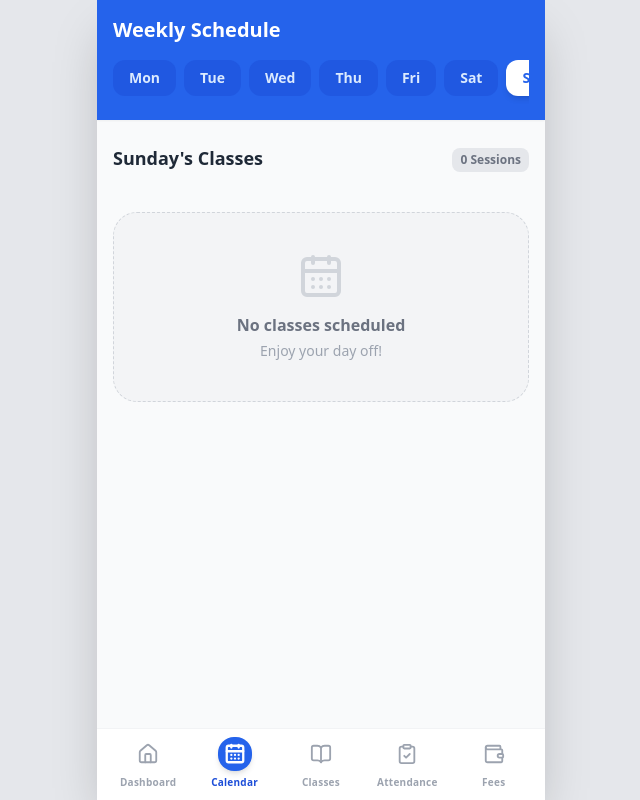
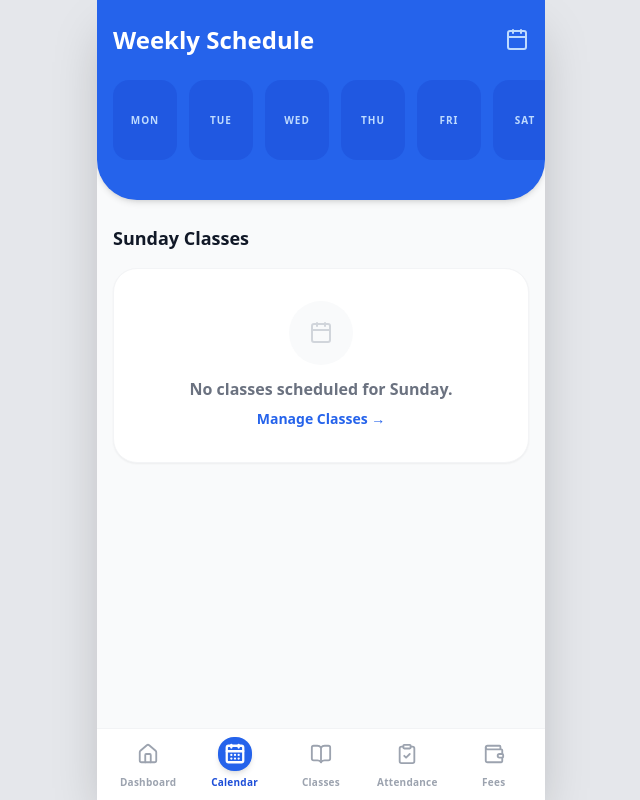
Before and after one commit to pinmin87/Basketball-Operating-System, a Next.js app: page /calendar in a window 1280 px wide. Shown: the whole page, without its empty margins (319-959 px from the left). Built offline with nearby package versions, Linux system fonts and the light colour scheme.

Commit message:
feat: complete MVP sync for players, classes, fees and calendar

```diff
--- a/app/calendar/page.tsx
+++ b/app/calendar/page.tsx
@@ -1,7 +1,8 @@
 'use client';
 
 import { useState, useEffect } from 'react';
-import { CalendarDays, Clock, MapPin } from 'lucide-react';
+import { Calendar as CalendarIcon, MapPin, Users, Clock, ChevronRight } from 'lucide-react';
+import Link from 'next/link';
 
 const DAYS_OF_WEEK = ['Monday', 'Tuesday', 'Wednesday', 'Thursday', 'Friday', 'Saturday', 'Sunday'];
 
@@ -10,131 +11,131 @@ const formatTime = (time24: string) => {
   const [hourString, minute] = time24.split(':');
   const hour = parseInt(hourString, 10);
   const ampm = hour >= 12 ? 'PM' : 'AM';
-  const hour12 = hour % 12 || 12;
-  return `${hour12}:${minute} ${ampm}`;
+  return `${hour % 12 || 12}:${minute} ${ampm}`;
 };
 
 export default function CalendarPage() {
   const [isMounted, setIsMounted] = useState(false);
-  const [selectedDay, setSelectedDay] = useState('Wednesday'); // 默认显示星期三，您可以根据需求改
-  const [allSchedules, setAllSchedules] = useState<any[]>([]);
+  const [classes, setClasses] = useState<any[]>([]);
+  const [selectedDay, setSelectedDay] = useState<string>('Saturday'); // 默认展示周六
 
-  // 核心逻辑：从 Classes 模块读取真实数据并转化为日历事件
   useEffect(() => {
     setIsMounted(true);
-    // 获取当天的星期几作为默认选中日
+    const savedClasses = localStorage.getItem('academy_classes');
+    if (savedClasses) {
+      try { setClasses(JSON.parse(savedClasses)); } catch (e) {}
+    }
+
+    // 自动定位到今天
     const today = new Date().toLocaleDateString('en-US', { weekday: 'long' });
     if (DAYS_OF_WEEK.includes(today)) {
       setSelectedDay(today);
     }
+  }, []);
 
-    const saved = localStorage.getItem('academy_classes');
-    if (saved) {
-      try {
-        const parsedClasses = JSON.parse(saved);
-        const flatSchedules: any[] = [];
-
-        // 遍历所有班级，把多节课拆解成一个个独立的日历事件
-        parsedClasses.forEach((cls: any) => {
-          if (cls.schedules && cls.schedules.length > 0) {
+  // 将所有班级的 Schedule 展平，方便按星期筛选
+  const allSchedules: any[] = [];
+  classes.forEach(cls => {
+    if (cls.schedules && Array.isArray(cls.schedules)) {
       cls.schedules.forEach((sch: any) => {
-              flatSchedules.push({
+        allSchedules.push({
           classId: cls.id,
           className: cls.name,
-                skill: cls.skillLevel,
-                venue: cls.venue || 'TBA',
+          skillLevel: cls.skillLevel,
+          venue: cls.venue,
+          enrolledCount: cls.enrolledPlayers?.length || 0,
           day: sch.day,
-                start: sch.startTime,
-                end: sch.endTime,
-                studentCount: cls.enrolledPlayers ? cls.enrolledPlayers.length : 0
+          startTime: sch.startTime,
+          endTime: sch.endTime
         });
       });
     }
   });
 
-        setAllSchedules(flatSchedules);
-      } catch (e) {
-        console.error('Failed to parse classes for calendar', e);
-      }
-    }
-  }, []);
+  // 筛选出选中星期的课程，并按时间排序
+  const daySchedules = allSchedules
+    .filter(s => s.day === selectedDay)
+    .sort((a, b) => a.startTime.localeCompare(b.startTime));
 
-  // 筛选出选定当天的课程，并按开始时间从早到晚排序
-  const dayClasses = allSchedules
-    .filter(s => s.day === selectedDay)
-    .sort((a, b) => a.start.localeCompare(b.start));
-
-  if (!isMounted) {
-    return (
-      <div className="min-h-screen bg-gray-50 flex items-center justify-center pb-32">
-        <p className="text-gray-400 font-bold animate-pulse">Loading Schedule...</p>
-      </div>
-    );
-  }
+  if (!isMounted) return <div className="h-full flex items-center justify-center"><p className="text-gray-400 font-bold">Loading Calendar...</p></div>;
 
   return (
-    <main className="min-h-screen bg-gray-50 pb-32">
-      <header className="bg-blue-600 text-white p-4 pt-safe pb-4 shadow-sm sticky top-0 z-20">
-        <h1 className="text-xl font-bold mb-4">Weekly Schedule</h1>
+    <div className="bg-gray-50 min-h-full pb-20">
+      <header className="bg-blue-600 text-white p-4 pt-safe pb-8 rounded-b-[2.5rem] shadow-md sticky top-0 z-10">
+        <div className="flex justify-between items-center mb-6 mt-2">
+          <h1 className="text-2xl font-black">Weekly Schedule</h1>
+          <CalendarIcon size={24} className="text-blue-200" />
+        </div>
 
-        {/* 水平滚动的星期选择器 */}
-        <div className="flex overflow-x-auto hide-scrollbar space-x-2 pb-2">
-          {DAYS_OF_WEEK.map(day => (
+        {/* 星期滚动选择器 (横向滑动) */}
+        <div className="flex space-x-3 overflow-x-auto pb-2 scrollbar-hide -mx-4 px-4 snap-x">
+          {DAYS_OF_WEEK.map(day => {
+            const isSelected = selectedDay === day;
+            const shortDay = day.substring(0, 3).toUpperCase();
+            return (
               <button
                 key={day}
                 onClick={() => setSelectedDay(day)}
-              className={`flex-shrink-0 px-4 py-2 rounded-xl text-sm font-bold transition-colors ${
-                selectedDay === day ? 'bg-white text-blue-600 shadow-md' : 'bg-blue-700/50 text-blue-100 active:bg-blue-700'
+                className={`snap-center shrink-0 flex flex-col items-center justify-center w-16 h-20 rounded-2xl transition-all ${
+                  isSelected
+                    ? 'bg-white text-blue-600 shadow-lg scale-105 border-2 border-white'
+                    : 'bg-blue-700/50 text-blue-200 hover:bg-blue-700/70'
                 }`}
               >
-              {day.slice(0, 3)}
+                <span className={`text-[10px] font-black tracking-widest ${isSelected ? 'text-blue-400' : ''}`}>{shortDay}</span>
               </button>
-          ))}
+            );
+          })}
         </div>
       </header>
 
       <div className="p-4 mt-2">
-        <div className="flex justify-between items-end mb-4">
-          <h2 className="text-lg font-black text-gray-800">{selectedDay}'s Classes</h2>
-          <span className="text-xs font-bold text-gray-500 bg-gray-200 px-2 py-1 rounded-lg">
-            {dayClasses.length} {dayClasses.length === 1 ? 'Session' : 'Sessions'}
+        <h2 className="text-lg font-black text-gray-900 mb-4">{selectedDay} Classes</h2>
+
+        {daySchedules.length === 0 ? (
+          <div className="bg-white rounded-[1.5rem] p-8 text-center border border-gray-100 shadow-sm">
+             <div className="bg-gray-50 w-16 h-16 rounded-full flex items-center justify-center mx-auto mb-3">
+               <CalendarIcon size={24} className="text-gray-300" />
+             </div>
+             <p className="text-gray-500 font-bold">No classes scheduled for {selectedDay}.</p>
+             <Link href="/classes" className="text-blue-600 text-sm font-black mt-2 inline-block hover:underline">
+               Manage Classes &rarr;
+             </Link>
+          </div>
+        ) : (
+          <div className="space-y-4">
+            {daySchedules.map((sch, idx) => (
+              <div key={idx} className="bg-white rounded-[1.5rem] p-5 shadow-sm border border-gray-100 flex relative overflow-hidden">
+                {/* 左侧时间线视觉 */}
+                <div className="w-1.5 bg-blue-500 rounded-full absolute left-0 top-4 bottom-4"></div>
+
+                <div className="pl-3 w-full">
+                  <div className="flex justify-between items-start mb-2">
+                    <h3 className="font-black text-gray-900 text-lg">{sch.className}</h3>
+                    <span className="inline-flex text-[9px] font-black px-2.5 py-1 rounded-md bg-blue-50 text-blue-600 uppercase tracking-widest">
+                      {sch.skillLevel}
                     </span>
                   </div>
 
-        {dayClasses.length === 0 ? (
-          <div className="text-center bg-gray-100 rounded-3xl p-10 mt-10 border border-dashed border-gray-300">
-            <CalendarDays size={48} className="mx-auto text-gray-300 mb-3" />
-            <p className="text-gray-500 font-bold">No classes scheduled</p>
-            <p className="text-gray-400 text-sm mt-1">Enjoy your day off!</p>
+                  <div className="space-y-2 mb-4">
+                    <div className="flex items-center text-sm font-bold text-gray-600">
+                      <Clock size={14} className="mr-2 text-blue-400" />
+                      {formatTime(sch.startTime)} - {formatTime(sch.endTime)}
                     </div>
-        ) : (
-          <div className="relative border-l-2 border-blue-100 ml-4 space-y-8 pb-8 mt-6">
-            {dayClasses.map((cls, index) => (
-              <div key={index} className="relative pl-6">
-                {/* 时间轴圆点 */}
-                <div className="absolute -left-[9px] top-1 bg-white border-4 border-blue-500 w-4 h-4 rounded-full shadow-sm"></div>
-
-                <p className="text-blue-600 font-black text-sm mb-2">
-                  {formatTime(cls.start)} - {formatTime(cls.end)}
-                </p>
-
-                <div className="bg-white p-4 rounded-2xl shadow-sm border border-gray-100">
-                  <div className="flex justify-between items-start">
-                    <h3 className="font-black text-gray-900 text-lg leading-tight">{cls.className}</h3>
-                    {/* 显示班级当前报名人数 */}
-                    <span className="text-[10px] font-bold bg-blue-50 text-blue-600 px-2 py-1 rounded-md shrink-0 ml-2">
-                      {cls.studentCount} Pax
-                    </span>
+                    <div className="flex items-center text-sm font-bold text-gray-600">
+                      <MapPin size={14} className="mr-2 text-blue-400" />
+                      {sch.venue || 'TBA'}
+                    </div>
                   </div>
 
-                  <div className="flex flex-wrap items-center text-xs font-bold text-gray-500 mt-3 gap-y-2">
-                    <span className="flex items-center mr-4">
-                      <div className="w-1.5 h-1.5 rounded-full bg-gray-400 mr-1.5"></div>
-                      {cls.skill}
-                    </span>
-                    <span className="flex items-center bg-gray-50 px-2 py-1 rounded-md border border-gray-100">
-                      <MapPin size={12} className="mr-1 text-gray-400" /> {cls.venue}
-                    </span>
+                  <div className="flex justify-between items-center pt-4 border-t border-gray-50">
+                    <div className="flex items-center text-[11px] font-black text-gray-400 uppercase tracking-widest">
+                      <Users size={14} className="mr-1.5" />
+                      {sch.enrolledCount} Students
+                    </div>
+                    <Link href="/attendance" className="flex items-center text-sm font-black text-blue-600 bg-blue-50 px-3 py-1.5 rounded-lg active:bg-blue-100 transition-colors">
+                      Take Roll <ChevronRight size={16} className="ml-0.5" />
+                    </Link>
                   </div>
                 </div>
               </div>
@@ -142,6 +143,6 @@ export default function CalendarPage() {
           </div>
         )}
       </div>
-    </main>
+    </div>
   );
 }
--- a/app/classes/page.tsx
+++ b/app/classes/page.tsx
@@ -166,7 +166,7 @@ function ClassesContent() {
                 <h4 className="text-xs font-black text-blue-600 uppercase tracking-wider mb-3 flex items-center"><UserPlus size={16} className="mr-1.5" /> Add from Database</h4>
                 <div className="relative mb-4">
                   <Search size={18} className="absolute left-4 top-3.5 text-gray-400" />
-                  <input type="text" placeholder="Search by name or phone..." value={playerSearch} onChange={(e) => setPlayerSearch(e.target.value)} className="w-full bg-gray-50 border border-gray-200 rounded-2xl pl-11 pr-4 py-3.5 text-[16px] font-medium focus:outline-none focus:ring-2 focus:ring-blue-500" />
+                  <input type="text" placeholder="Search by name or phone..." value={playerSearch} onChange={(e) => setPlayerSearch(e.target.value)} className="w-full bg-gray-50 border border-gray-200 rounded-xl pl-11 pr-4 py-3.5 text-[16px] font-medium focus:outline-none focus:ring-2 focus:ring-blue-500" />
                 </div>
                 <div className="space-y-3">
                   {availablePlayers.length === 0 ? (
@@ -194,7 +194,6 @@ function ClassesContent() {
                     <button onClick={() => setIsModalOpen(false)} className="bg-white text-gray-400 rounded-full p-2.5 border border-gray-200 active:bg-gray-100"><X size={20} /></button>
                  </div>
 
-                 {/* 确保能滚动到底部 */}
                  <div className="p-6 overflow-y-auto flex-1 space-y-5 pb-32">
                     <div>
                       <label className="block text-[11px] font-black text-gray-400 uppercase tracking-widest mb-2 ml-1">Class Name <span className="text-red-500">*</span></label>
@@ -235,7 +234,6 @@ function ClassesContent() {
                         </div>
                       ))}
 
-                      {/* 这里就是您心心念念的 Add Another Session 按钮，保证绝对可见！ */}
                       <button onClick={addSchedule} className="w-full bg-blue-100 text-blue-700 font-black py-4 rounded-2xl text-sm flex items-center justify-center active:bg-blue-200 transition-colors">
                         <Plus size={18} className="mr-1.5" /> Add Another Session
                       </button>
```
Also changed, not shown: app/fees/page.tsx (+5 -5 lines), app/players/page.tsx (+29 -10 lines). Lines whose indentation alone changed are shown as unchanged.
